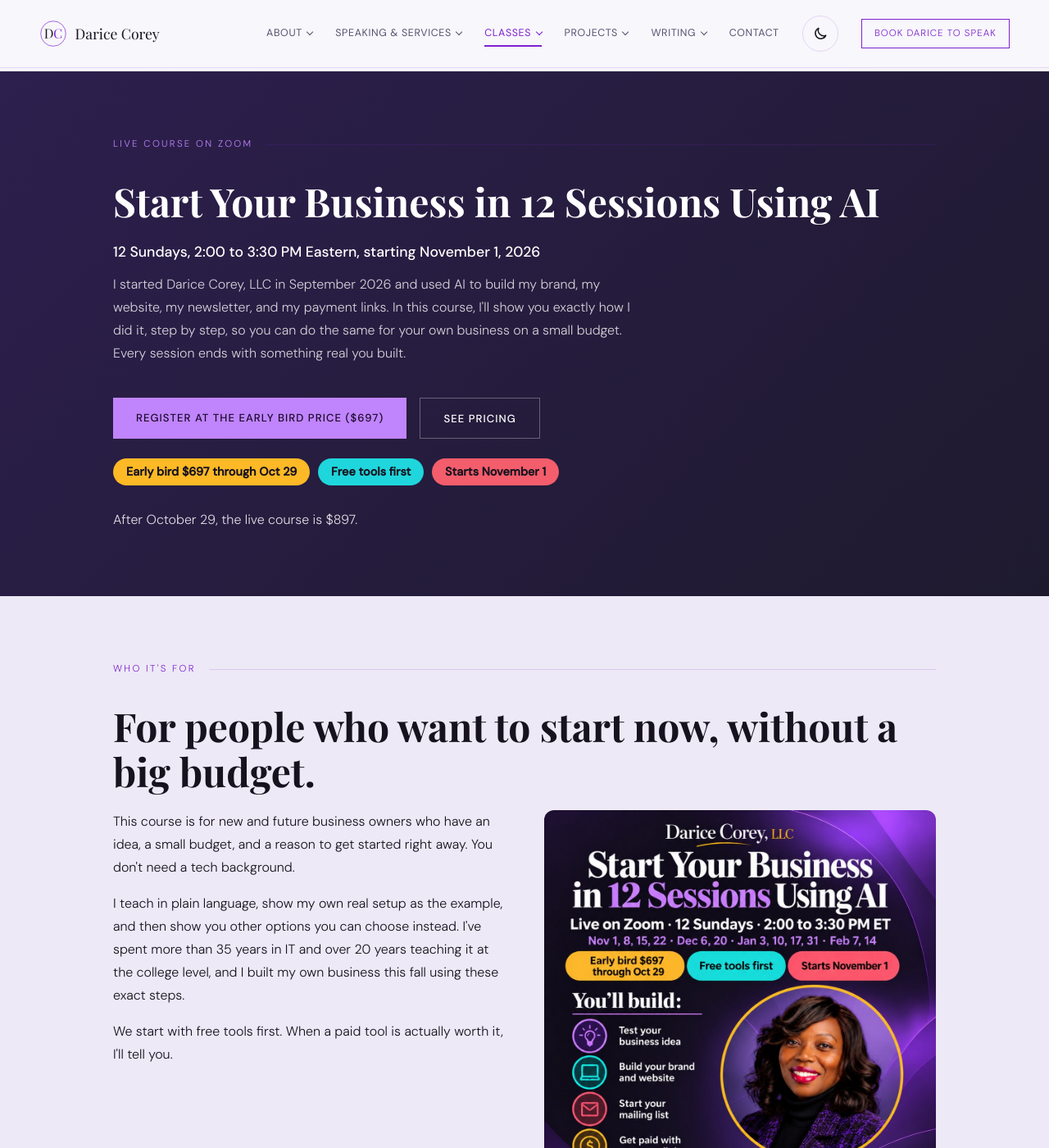
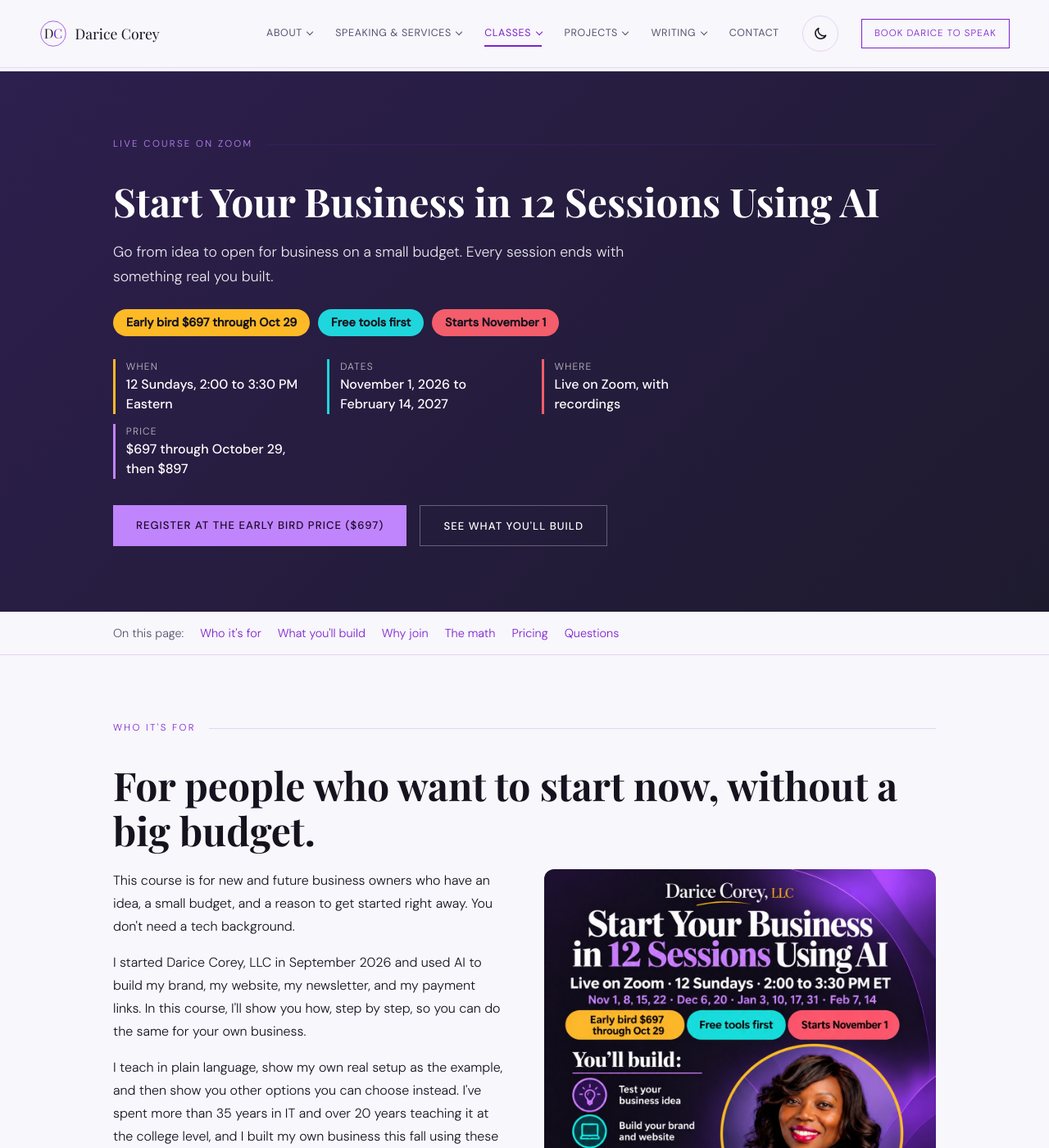
Before and after one commit to dcoreyrasm/dcoreyrasm.github.io, a Jekyll site: the page built from start-your-business.html, in a window 1280 px wide and 1400 px high. Shown: the whole window at 82% size. Built offline with Jekyll 4.4.1, drawn with Linux system fonts in a browser that asks for light colours; some web fonts are replaced; some of the changed text lies outside the part shown.

Commit message:
Reorganize course page: quick facts, on-this-page links, and a clearer section order
Co-Authored-By: Claude Opus 5.5 <noreply@anthropic.com>
Claude-Session: https://claude.ai/code/session_01CVTrh3xqG5RQK5WN8V6MV3

```diff
--- a/start-your-business.html
+++ b/start-your-business.html
@@ -46,6 +46,19 @@
     .cost-ours{display:inline-block;font-family:var(--serif);font-size:clamp(3rem,10vw,4.5rem);line-height:1;margin:.5rem 0 0;padding:.5rem 1.5rem;border-radius:14px;background:var(--pop-gold);color:var(--pop-ink);}
     .cost-total .btn-primary{margin-top:1.5rem;}
     .sr-only{position:absolute;width:1px;height:1px;padding:0;margin:-1px;overflow:hidden;clip:rect(0,0,0,0);white-space:nowrap;border:0;}
+    .quick-facts{display:grid;grid-template-columns:repeat(auto-fit,minmax(200px,1fr));gap:.75rem 1.5rem;margin:0 0 2rem;max-width:760px;}
+    .quick-facts div{border-left:3px solid var(--pop-gold);padding-left:.8rem;}
+    .quick-facts div:nth-child(2){border-left-color:var(--pop-teal);} .quick-facts div:nth-child(3){border-left-color:var(--pop-rose);} .quick-facts div:nth-child(4){border-left-color:var(--coral);}
+    .quick-facts dt{font-size:.75rem;letter-spacing:.1em;text-transform:uppercase;color:rgba(255,255,255,.7);}
+    .quick-facts dd{margin:0;color:#fff;font-weight:500;line-height:1.5;}
+    .page-jump{border-bottom:1px solid var(--line);padding:.9rem 0;font-size:.9rem;}
+    .page-jump .container{display:flex;flex-wrap:wrap;gap:.5rem 1.25rem;align-items:center;}
+    .page-jump a{color:var(--coral);text-decoration:none;} .page-jump a:hover{text-decoration:underline;}
+    .page-jump-label{color:var(--muted);}
+    .steps-list{list-style:none;counter-reset:st;padding:0;margin:1rem 0 0;max-width:640px;}
+    .steps-list li{counter-increment:st;position:relative;padding-left:3rem;margin-bottom:1rem;line-height:1.6;}
+    .steps-list li::before{content:counter(st);position:absolute;left:0;top:-.1rem;width:2rem;height:2rem;border-radius:50%;background:var(--pop-teal);color:var(--pop-ink);font-weight:700;display:flex;align-items:center;justify-content:center;}
+    .steps-list li:nth-child(2)::before{background:var(--pop-gold);} .steps-list li:nth-child(3)::before{background:var(--pop-rose);}
     .price-big{font-size:1.75rem;font-weight:600;margin:.5rem 0 .25rem;}
     .price-note{font-size:.9rem;margin:0 0 1rem;opacity:.85;}
     @media (max-width:640px){
@@ -68,16 +81,32 @@
       <div class="container">
         <p class="section-label" style="color:var(--coral);">Live Course on Zoom</p>
         <h1 class="section-heading" style="color:#fff;">Start Your Business in 12 Sessions Using AI</h1>
-        <p style="font-size:1.1rem;color:#fff;font-weight:500;margin-bottom:.75rem;">12 Sundays, 2:00 to 3:30 PM Eastern, starting November 1, 2026</p>
-        <p style="font-size:1rem;color:rgba(255,255,255,.8);max-width:640px;line-height:1.75;margin-bottom:2.5rem;">I started Darice Corey, LLC in September 2026 and used AI to build my brand, my website, my newsletter, and my payment links. In this course, I'll show you exactly how I did it, step by step, so you can do the same for your own business on a small budget. Every session ends with something real you built.</p>
+        <p style="font-size:1.1rem;color:rgba(255,255,255,.9);max-width:640px;line-height:1.7;margin-bottom:1.5rem;">Go from idea to open for business on a small budget. Every session ends with something real you built.</p>
+        <ul class="pop-pills" aria-label="Course highlights"><li class="pop-pill gold">Early bird $697 through Oct 29</li><li class="pop-pill teal">Free tools first</li><li class="pop-pill rose">Starts November 1</li></ul>
+        <dl class="quick-facts">
+          <div><dt>When</dt><dd>12 Sundays, 2:00 to 3:30 PM Eastern</dd></div>
+          <div><dt>Dates</dt><dd>November 1, 2026 to February 14, 2027</dd></div>
+          <div><dt>Where</dt><dd>Live on Zoom, with recordings</dd></div>
+          <div><dt>Price</dt><dd>$697 through October 29, then $897</dd></div>
+        </dl>
         <div class="hero-ctas">
           <a href="https://buy.stripe.com/3cI9AU9JleldeSK1uJ6J209" class="btn-primary" target="_blank" rel="noopener">Register at the Early Bird Price ($697)</a>
-          <a href="#pricing" class="btn-ghost" style="color:#fff;border-color:rgba(255,255,255,.3);">See Pricing</a>
+          <a href="#schedule-heading" class="btn-ghost" style="color:#fff;border-color:rgba(255,255,255,.3);">See What You'll Build</a>
         </div>
-        <ul class="pop-pills" style="margin-top:1.5rem;" aria-label="Course highlights"><li class="pop-pill gold">Early bird $697 through Oct 29</li><li class="pop-pill teal">Free tools first</li><li class="pop-pill rose">Starts November 1</li></ul>
-        <p style="color:rgba(255,255,255,.85);line-height:1.7;">After October 29, the live course is $897.</p>
       </div>
     </div>
+
+    <nav class="page-jump" aria-label="On this page">
+      <div class="container">
+        <span class="page-jump-label">On this page:</span>
+        <a href="#who-heading">Who it's for</a>
+        <a href="#schedule-heading">What you'll build</a>
+        <a href="#benefits-heading">Why join</a>
+        <a href="#cost-heading">The math</a>
+        <a href="#pricing-heading">Pricing</a>
+        <a href="#questions-heading">Questions</a>
+      </div>
+    </nav>
 
     <section aria-labelledby="who-heading">
       <div class="container">
@@ -87,6 +116,7 @@
       <div class="container" style="display:grid;grid-template-columns:repeat(auto-fit,minmax(280px,1fr));gap:3rem;align-items:start;">
         <div>
           <p style="line-height:1.75;margin-bottom:1rem;">This course is for new and future business owners who have an idea, a small budget, and a reason to get started right away. You don't need a tech background.</p>
+          <p style="line-height:1.75;margin-bottom:1rem;">I started Darice Corey, LLC in September 2026 and used AI to build my brand, my website, my newsletter, and my payment links. In this course, I'll show you how, step by step, so you can do the same for your own business.</p>
           <p style="line-height:1.75;margin-bottom:1rem;">I teach in plain language, show my own real setup as the example, and then show you other options you can choose instead. I've spent more than 35 years in IT and over 20 years teaching it at the college level, and I built my own business this fall using these exact steps.</p>
           <p style="line-height:1.75;">We start with free tools first. When a paid tool is actually worth it, I'll tell you.</p>
         </div>
@@ -94,14 +124,43 @@
       </div>
     </section>
 
-    <section aria-labelledby="benefits-heading" style="background:var(--bg2);">
+    <section aria-labelledby="schedule-heading" style="background:var(--bg2);">
       <div class="container">
-        <p class="section-label">What You Get</p>
-        <h2 class="section-heading" id="benefits-heading">Why join.</h2>
+        <p class="section-label">What You'll Build</p>
+        <h2 class="section-heading" id="schedule-heading">One topic each Sunday, one real result each time.</h2>
+        <p class="section-sub">All sessions are live on Zoom, Sundays from 2:00 to 3:30 PM Eastern. There are no sessions on November 29, December 13, December 27, or January 24. I may adjust a topic based on what the group needs.</p>
+        <p style="margin:0 0 .5rem;"><span class="pop-dot teal" aria-hidden="true"></span>Part 1, Launch: Sessions 1 to 6 &nbsp; <span class="pop-dot rose" aria-hidden="true"></span>Part 2, Grow: Sessions 7 to 12</p>
+        <table class="sched">
+          <thead>
+            <tr><th scope="col">Date</th><th scope="col">Session</th><th scope="col">You'll leave with</th></tr>
+          </thead>
+          <tbody>
+            <tr><td>Sun, Nov 1</td><td><strong><span class="pop-dot teal" aria-hidden="true"></span>1. Your business idea</strong></td><td>A tested business idea and a one-page plan</td></tr>
+            <tr><td>Sun, Nov 8</td><td><strong><span class="pop-dot teal" aria-hidden="true"></span>2. Setting up the business</strong></td><td>A clear checklist for getting your business set up</td></tr>
+            <tr><td>Sun, Nov 15</td><td><strong><span class="pop-dot teal" aria-hidden="true"></span>3. Branding</strong></td><td>Your own logo, brand look, and first marketing pieces</td></tr>
+            <tr><td>Sun, Nov 22</td><td><strong><span class="pop-dot teal" aria-hidden="true"></span>4. Documents and templates</strong></td><td>Ready-to-use business documents and templates</td></tr>
+            <tr><td>Sun, Dec 6</td><td><strong><span class="pop-dot teal" aria-hidden="true"></span>5. Website, part 1</strong></td><td>A published website</td></tr>
+            <tr><td>Sun, Dec 20</td><td><strong><span class="pop-dot teal" aria-hidden="true"></span>6. Website, part 2</strong></td><td>Your own web address and a secure site you can update yourself</td></tr>
+            <tr><td>Sun, Jan 3</td><td><strong><span class="pop-dot rose" aria-hidden="true"></span>7. Newsletter and forms</strong></td><td>A self-running newsletter and a way for customers to reach you</td></tr>
+            <tr><td>Sun, Jan 10</td><td><strong><span class="pop-dot rose" aria-hidden="true"></span>8. Getting paid</strong></td><td>Learn how to set up and customize payment links without coding</td></tr>
+            <tr><td>Sun, Jan 17</td><td><strong><span class="pop-dot rose" aria-hidden="true"></span>9. Marketing</strong></td><td>A marketing plan and your first social posts</td></tr>
+            <tr><td>Sun, Jan 31</td><td><strong><span class="pop-dot rose" aria-hidden="true"></span>10. Teach AI your way</strong></td><td>AI that works in your voice and your way</td></tr>
+            <tr><td>Sun, Feb 7</td><td><strong><span class="pop-dot rose" aria-hidden="true"></span>11. Connect your tools</strong></td><td>Your business tools working together with AI, safely</td></tr>
+            <tr><td>Sun, Feb 14</td><td><strong><span class="pop-dot rose" aria-hidden="true"></span>12. Running it and choosing plans</strong></td><td>Routine upkeep that runs on its own, and a realistic tool budget</td></tr>
+          </tbody>
+        </table>
+
+      </div>
+    </section>
+
+    <section aria-labelledby="benefits-heading">
+      <div class="container">
+        <p class="section-label">Why Join</p>
+        <h2 class="section-heading" id="benefits-heading">What makes this course different.</h2>
         <div class="services-grid">
           <div class="service-card pop-card gold">
             <h3>Leave every session with something real</h3>
-            <p>A one-page plan, a brand sheet, a live website, a signup form, a payment link. You build as we go, so by the end you have a working business setup, not just notes.</p>
+            <p>You build as we go, so by the end you have a working business setup, not just notes.</p>
           </div>
           <div class="service-card pop-card teal">
             <h3>Learn from a real business</h3>
@@ -127,7 +186,7 @@
       </div>
     </section>
 
-    <section aria-labelledby="cost-heading" class="cost-compare">
+    <section aria-labelledby="cost-heading" class="cost-compare" style="background:var(--bg2);">
       <div class="container">
         <p class="section-label">The Math</p>
         <h2 class="section-heading" id="cost-heading">Hire it all out, or <span class="pop-mark">build it yourself</span>?</h2>
@@ -152,38 +211,9 @@
       </div>
     </section>
 
-    <section aria-labelledby="schedule-heading">
+    <section aria-labelledby="pricing-heading" id="pricing">
       <div class="container">
-        <p class="section-label">Schedule</p>
-        <h2 class="section-heading" id="schedule-heading">Twelve sessions, one topic at a time.</h2>
-        <p class="section-sub">All sessions are live on Zoom, Sundays from 2:00 to 3:30 PM Eastern. There are no sessions on November 29, December 13, December 27, or January 24. I may adjust a topic based on what the group needs.</p>
-        <p style="margin:0 0 .5rem;"><span class="pop-dot teal" aria-hidden="true"></span>Part 1, Launch: Sessions 1 to 6 &nbsp; <span class="pop-dot rose" aria-hidden="true"></span>Part 2, Grow: Sessions 7 to 12</p>
-        <table class="sched">
-          <thead>
-            <tr><th scope="col">Date</th><th scope="col">Session</th><th scope="col">You'll leave with</th></tr>
-          </thead>
-          <tbody>
-            <tr><td>Sun, Nov 1</td><td><strong><span class="pop-dot teal" aria-hidden="true"></span>1. Your business idea</strong></td><td>A tested business idea and a one-page plan</td></tr>
-            <tr><td>Sun, Nov 8</td><td><strong><span class="pop-dot teal" aria-hidden="true"></span>2. Setting up the business</strong></td><td>A clear checklist for getting your business set up</td></tr>
-            <tr><td>Sun, Nov 15</td><td><strong><span class="pop-dot teal" aria-hidden="true"></span>3. Branding</strong></td><td>Your own logo, brand look, and first marketing pieces</td></tr>
-            <tr><td>Sun, Nov 22</td><td><strong><span class="pop-dot teal" aria-hidden="true"></span>4. Documents and templates</strong></td><td>Ready-to-use business documents and templates</td></tr>
-            <tr><td>Sun, Dec 6</td><td><strong><span class="pop-dot teal" aria-hidden="true"></span>5. Website, part 1</strong></td><td>A published website</td></tr>
-            <tr><td>Sun, Dec 20</td><td><strong><span class="pop-dot teal" aria-hidden="true"></span>6. Website, part 2</strong></td><td>Your own web address and a secure site you can update yourself</td></tr>
-            <tr><td>Sun, Jan 3</td><td><strong><span class="pop-dot rose" aria-hidden="true"></span>7. Newsletter and forms</strong></td><td>A self-running newsletter and a way for customers to reach you</td></tr>
-            <tr><td>Sun, Jan 10</td><td><strong><span class="pop-dot rose" aria-hidden="true"></span>8. Getting paid</strong></td><td>Learn how to set up and customize payment links without coding</td></tr>
-            <tr><td>Sun, Jan 17</td><td><strong><span class="pop-dot rose" aria-hidden="true"></span>9. Marketing</strong></td><td>A marketing plan and your first social posts</td></tr>
-            <tr><td>Sun, Jan 31</td><td><strong><span class="pop-dot rose" aria-hidden="true"></span>10. Teach AI your way</strong></td><td>AI that works in your voice and your way</td></tr>
-            <tr><td>Sun, Feb 7</td><td><strong><span class="pop-dot rose" aria-hidden="true"></span>11. Connect your tools</strong></td><td>Your business tools working together with AI, safely</td></tr>
-            <tr><td>Sun, Feb 14</td><td><strong><span class="pop-dot rose" aria-hidden="true"></span>12. Running it and choosing plans</strong></td><td>Routine upkeep that runs on its own, and a realistic tool budget</td></tr>
-          </tbody>
-        </table>
-        <p style="line-height:1.75;max-width:720px;">We start with free tools. When a step works better with a paid plan, I'll tell you, so you can decide what's worth it for you.</p>
-      </div>
-    </section>
-
-    <section aria-labelledby="pricing-heading" id="pricing" style="background:var(--bg2);">
-      <div class="container">
-        <p class="section-label">Pricing</p>
+        <p class="section-label">Pricing and Registration</p>
         <h2 class="section-heading" id="pricing-heading">Register for the live course.</h2>
         <p class="section-sub">Prices include tax. At checkout you can pay by card, Apple Pay, Google Pay, or Cash App Pay, or spread the cost with buy now, pay later options such as Klarna, Afterpay, and Zip.</p>
         <div class="services-grid two-up">
@@ -194,7 +224,7 @@
             <ul>
               <li>All 12 live sessions on Zoom</li>
               <li>Ongoing access to the session recordings</li>
-              <li>Starter skill templates to customize</li>
+              <li>Templates you can customize</li>
               <li>Certificate of completion</li>
             </ul>
             <a href="https://buy.stripe.com/3cI9AU9JleldeSK1uJ6J209" class="btn-primary" target="_blank" rel="noopener">Register at $697</a>
@@ -206,34 +236,28 @@
             <ul>
               <li>All 12 live sessions on Zoom</li>
               <li>Ongoing access to the session recordings</li>
-              <li>Starter skill templates to customize</li>
+              <li>Templates you can customize</li>
               <li>Certificate of completion</li>
             </ul>
             <a href="https://buy.stripe.com/6oU3cw3kX0un11Uddr6J20a" class="btn-ghost" target="_blank" rel="noopener">Register at $897</a>
           </div>
         </div>
         <p style="line-height:1.75;max-width:720px;margin-top:2rem;"><strong>Want a smaller first step?</strong> You can also join one part at a time, Part 1, Launch (Sessions 1 to 6) or Part 2, Grow (Sessions 7 to 12), for $497 each, or a single session for $95. Registration for those options opens soon. Questions? <a href="mailto:info@daricecorey.com?subject=Start%20Your%20Business%20course%20question" style="color:var(--coral);">Email me</a>.</p>
+        <h3 id="how-heading" style="margin-top:2.5rem;">After you register</h3>
+        <ol class="steps-list">
+          <li><strong>Check out.</strong> Stripe emails you a receipt.</li>
+          <li><strong>Watch your inbox.</strong> Before Session 1, I'll email your Zoom details to the address you used at checkout.</li>
+          <li><strong>Join live each Sunday.</strong> Bring your business idea, since we work on it in every session.</li>
+        </ol>
       </div>
     </section>
 
-    <section aria-labelledby="how-heading">
-      <div class="container">
-        <p class="section-label">How It Works</p>
-        <h2 class="section-heading" id="how-heading">After you register.</h2>
-        <ol style="line-height:1.9;margin-bottom:2rem;padding-left:1.2rem;max-width:640px;">
-          <li>Choose your price above and complete checkout. Stripe will email you a receipt.</li>
-          <li>Before Session 1, I'll email the Zoom details to the address you used at checkout.</li>
-          <li>Join live each Sunday. Bring your own business idea, since we'll work on it in every session.</li>
-        </ol>
-        <p style="line-height:1.75;max-width:640px;">The Zoom details are for registered students only, so please don't share them. This course teaches tools and process. It isn't legal, tax, or financial advice, and I'll point you to an attorney or accountant for those questions.</p>
-      </div>
-    </section>
-
-    <section aria-labelledby="questions-heading">
+    <section aria-labelledby="questions-heading" style="background:var(--bg2);">
       <div class="container">
         <p class="section-label">Questions</p>
         <h2 class="section-heading" id="questions-heading">I'm happy to help.</h2>
         <p class="section-sub">If you're not sure the course is a fit, or you have a question before you register, email me.</p>
+        <p style="font-size:.9rem;line-height:1.7;max-width:640px;margin-bottom:1.5rem;">Good to know: the Zoom details are for registered students only, so please don't share them. This course teaches tools and process. It isn't legal, tax, or financial advice, and I'll point you to an attorney or accountant for those questions.</p>
         <div class="hero-ctas">
           <a href="mailto:info@daricecorey.com?subject=Start%20Your%20Business%20course%20question" class="btn-ghost">Email info@daricecorey.com</a>
           <a href="/ai-for-beginners.html#workshop-updates" class="btn-ghost">Get Workshop Updates</a>
```
